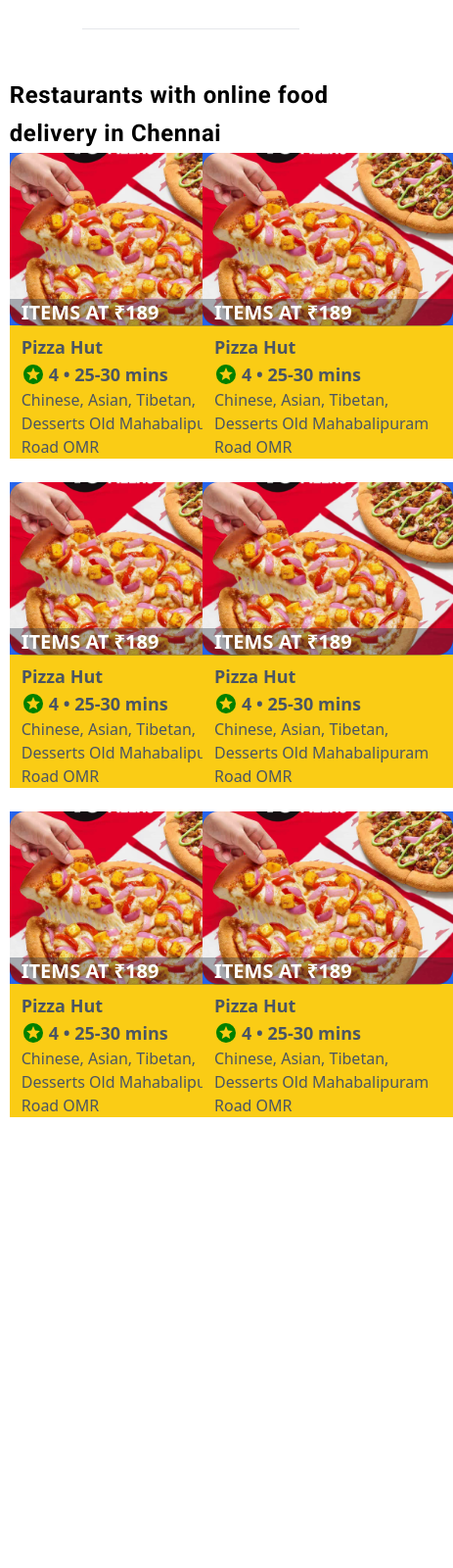
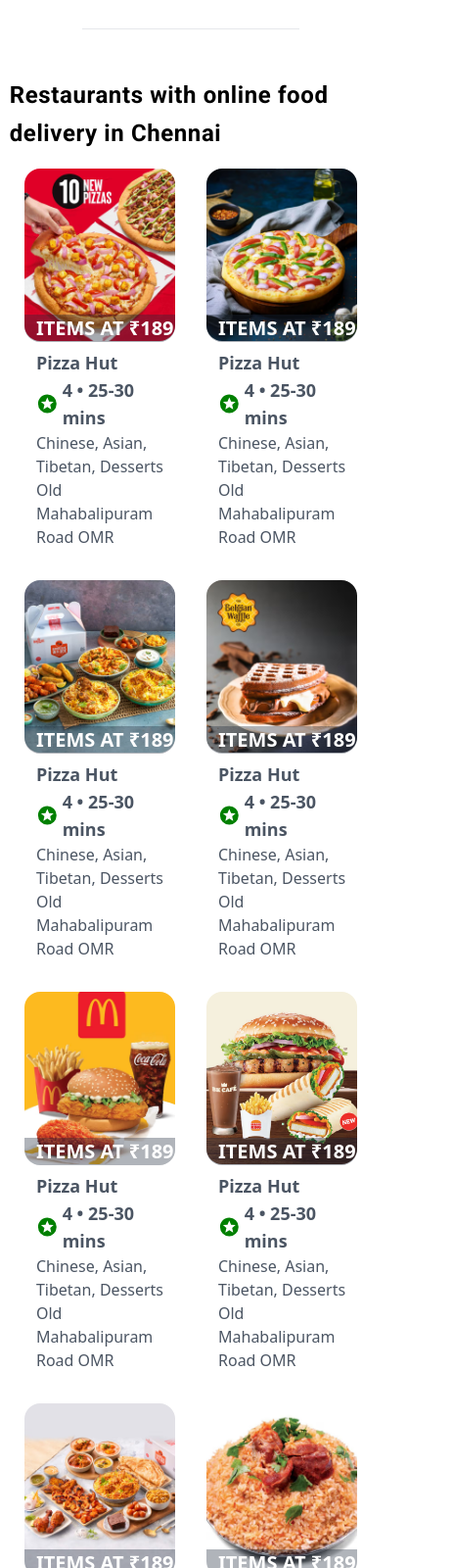
Before and after one commit to HAJITH-M/Food_Zone, a plain HTML site: page Index.html in a window 390 px wide. Shown: the part 821-2421 px from the top of the page at 98% size, 463 px wide, since content can reach past the window. Before the commit the page ends 1961 px from the top, so only its background shows below. Drawn offline with nearby package versions, Linux system fonts and the light colour scheme; a web font is replaced by a local one.

Commit message:
cards responsive now

```diff
--- a/Index.html
+++ b/Index.html
@@ -520,34 +520,33 @@
           <p
             class="font-[Roboto] text-2xl leading-relaxed tracking-wide font-bold"
           >
-          Restaurants with online food delivery in Chennai
-        </p>
+            Restaurants with online food delivery in Chennai
+          </p>
         </div>
-
       </div>
     </div>
 
+    <!-- cards -->
 
-            <!-- cards -->
-
-    <div class="2xl:container mx-auto">
-      <div class="w-[95%] md:w-[75%] grid grid-cols-2 md:grid-cols-4 gap-6 mx-auto ">
+    <div class="2xl:container mx-auto p-4">
+      <div class="w-[95%] mx-auto md:w-[75%] grid grid-cols-2 md:grid-cols-3 lg:grid-cols-4 gap-8">
         <!-- card - 1 -->
-        <div class="bg-yellow-400 w-64">
-          <div class="relative bg-blue-600 w-64">
+         <a href="" class="transform transition-transform duration-100 hover:scale-95">
+        <div>
+          <div class="relative">
             <p
-              class="font-roboto text-xl bg-rounded-bl-2xl bg-rounded-br-2xl bg-slate-800 bg-opacity-35 font-extrabold absolute top-73 translate-y-9 pl-3 mt-1 rounded-bl-2xl rounded-br-2xl text-white h-7 w-64 flex items-center"
+              class="font-roboto text-xl bg-slate-800 bg-opacity-35 font-extrabold absolute top-73 translate-y-9 pl-3 mt-1 rounded-bl-2xl rounded-br-2xl text-white h-7 w-full flex items-center"
             >
               ITEMS AT ₹189
             </p>
             <img
-              class="rounded-2xl w-64 object-cover h-44"
+              class="rounded-2xl w-full object-cover h-44"
               src="./assets/cardimage1.avif"
               alt="Card Image"
             />
           </div>
 
-          <div class="grid grid-cols-1 pt-2 pl-3 w-64">
+          <div class="grid grid-cols-1 pt-2 pl-3">
             <p class="text-lg text-gray-600 font-semibold">Pizza Hut</p>
             <div class="flex gap-1 items-center">
               <svg
@@ -567,23 +566,24 @@
             </p>
           </div>
         </div>
-
+  </a>
         <!-- card - 2 -->
-        <div class="bg-yellow-400 w-64">
-          <div class="relative bg-blue-600 w-64">
+         <a href="" class="transform transition-transform duration-100 hover:scale-95">
+        <div>
+          <div class="relative">
             <p
-              class="font-roboto text-xl bg-rounded-bl-2xl bg-rounded-br-2xl bg-slate-800 bg-opacity-35 font-extrabold absolute top-73 translate-y-9 pl-3 mt-1 rounded-bl-2xl rounded-br-2xl text-white h-7 w-64 flex items-center"
+              class="font-roboto text-xl bg-slate-800 bg-opacity-35 font-extrabold absolute top-73 translate-y-9 pl-3 mt-1 rounded-bl-2xl rounded-br-2xl text-white h-7 w-full flex items-center"
             >
               ITEMS AT ₹189
             </p>
             <img
-              class="rounded-2xl w-64 object-cover h-44"
-              src="./assets/cardimage1.avif"
+              class="rounded-2xl w-full object-cover h-44"
+              src="./assets/cardimage2.avif"
               alt="Card Image"
             />
           </div>
 
-          <div class="grid grid-cols-1 pt-2 pl-3 w-64">
+          <div class="grid grid-cols-1 pt-2 pl-3">
             <p class="text-lg text-gray-600 font-semibold">Pizza Hut</p>
             <div class="flex gap-1 items-center">
               <svg
@@ -603,23 +603,24 @@
             </p>
           </div>
         </div>
-
+  </a>
         <!-- card - 3 -->
-        <div class="bg-yellow-400 w-64">
-          <div class="relative bg-blue-600 w-64">
+         <a href="" class="transform transition-transform duration-100 hover:scale-95">
+        <div>
+          <div class="relative">
             <p
-              class="font-roboto text-xl bg-rounded-bl-2xl bg-rounded-br-2xl bg-slate-800 bg-opacity-35 font-extrabold absolute top-73 translate-y-9 pl-3 mt-1 rounded-bl-2xl rounded-br-2xl text-white h-7 w-64 flex items-center"
+              class="font-roboto text-xl bg-slate-800 bg-opacity-35 font-extrabold absolute top-73 translate-y-9 pl-3 mt-1 rounded-bl-2xl rounded-br-2xl text-white h-7 w-full flex items-center"
             >
               ITEMS AT ₹189
             </p>
             <img
-              class="rounded-2xl w-64 object-cover h-44"
-              src="./assets/cardimage1.avif"
+              class="rounded-2xl w-full object-cover h-44"
+              src="./assets/cardimage3.avif"
               alt="Card Image"
             />
           </div>
 
-          <div class="grid grid-cols-1 pt-2 pl-3 w-64">
+          <div class="grid grid-cols-1 pt-2 pl-3">
             <p class="text-lg text-gray-600 font-semibold">Pizza Hut</p>
             <div class="flex gap-1 items-center">
               <svg
@@ -639,23 +640,24 @@
             </p>
           </div>
         </div>
-
+  </a>
         <!-- card - 4 -->
-        <div class="bg-yellow-400 w-64">
-          <div class="relative bg-blue-600 w-64">
+         <a href="" class="transform transition-transform duration-100 hover:scale-95">
+        <div>
+          <div class="relative">
             <p
-              class="font-roboto text-xl bg-rounded-bl-2xl bg-rounded-br-2xl bg-slate-800 bg-opacity-35 font-extrabold absolute top-73 translate-y-9 pl-3 mt-1 rounded-bl-2xl rounded-br-2xl text-white h-7 w-64 flex items-center"
+              class="font-roboto text-xl bg-slate-800 bg-opacity-35 font-extrabold absolute top-73 translate-y-9 pl-3 mt-1 rounded-bl-2xl rounded-br-2xl text-white h-7 w-full flex items-center"
             >
               ITEMS AT ₹189
             </p>
             <img
-              class="rounded-2xl w-64 object-cover h-44"
-              src="./assets/cardimage1.avif"
+              class="rounded-2xl w-full object-cover h-44"
+              src="./assets/cardimage4.avif"
               alt="Card Image"
             />
           </div>
 
-          <div class="grid grid-cols-1 pt-2 pl-3 w-64">
+          <div class="grid grid-cols-1 pt-2 pl-3">
             <p class="text-lg text-gray-600 font-semibold">Pizza Hut</p>
             <div class="flex gap-1 items-center">
               <svg
@@ -675,23 +677,24 @@
             </p>
           </div>
         </div>
-
+</a>
         <!-- card - 5 -->
-        <div class="bg-yellow-400 w-64">
-          <div class="relative bg-blue-600 w-64">
+         <a href="" class="transform transition-transform duration-100 hover:scale-95">
+        <div>
+          <div class="relative">
             <p
-              class="font-roboto text-xl bg-rounded-bl-2xl bg-rounded-br-2xl bg-slate-800 bg-opacity-35 font-extrabold absolute top-73 translate-y-9 pl-3 mt-1 rounded-bl-2xl rounded-br-2xl text-white h-7 w-64 flex items-center"
+              class="font-roboto text-xl bg-slate-800 bg-opacity-35 font-extrabold absolute top-73 translate-y-9 pl-3 mt-1 rounded-bl-2xl rounded-br-2xl text-white h-7 w-full flex items-center"
             >
               ITEMS AT ₹189
             </p>
             <img
-              class="rounded-2xl w-64 object-cover h-44"
-              src="./assets/cardimage1.avif"
+              class="rounded-2xl w-full object-cover h-44"
+              src="./assets/cardimage5.avif"
               alt="Card Image"
             />
           </div>
 
-          <div class="grid grid-cols-1 pt-2 pl-3 w-64">
+          <div class="grid grid-cols-1 pt-2 pl-3">
             <p class="text-lg text-gray-600 font-semibold">Pizza Hut</p>
             <div class="flex gap-1 items-center">
               <svg
@@ -711,22 +714,24 @@
             </p>
           </div>
         </div>
-
-        <!-- card - 6 --><div class="bg-yellow-400 w-64">
-          <div class="relative bg-blue-600 w-64">
+</a>
+        <!-- card - 6 -->
+         <a href="" class="transform transition-transform duration-100 hover:scale-95">
+        <div>
+          <div class="relative">
             <p
-              class="font-roboto text-xl bg-rounded-bl-2xl bg-rounded-br-2xl bg-slate-800 bg-opacity-35 font-extrabold absolute top-73 translate-y-9 pl-3 mt-1 rounded-bl-2xl rounded-br-2xl text-white h-7 w-64 flex items-center"
+              class="font-roboto text-xl bg-slate-800 bg-opacity-35 font-extrabold absolute top-73 translate-y-9 pl-3 mt-1 rounded-bl-2xl rounded-br-2xl text-white h-7 w-full flex items-center"
             >
               ITEMS AT ₹189
             </p>
             <img
-              class="rounded-2xl w-64 object-cover h-44"
-              src="./assets/cardimage1.avif"
+              class="rounded-2xl w-full object-cover h-44"
+              src="./assets/cardimage6.avif"
               alt="Card Image"
             />
           </div>
 
-          <div class="grid grid-cols-1 pt-2 pl-3 w-64">
+          <div class="grid grid-cols-1 pt-2 pl-3">
             <p class="text-lg text-gray-600 font-semibold">Pizza Hut</p>
             <div class="flex gap-1 items-center">
               <svg
@@ -746,10 +751,85 @@
             </p>
           </div>
         </div>
+</a>
+        <!-- card - 7 -->
+         <a href="" class="transform transition-transform duration-100 hover:scale-95">
+        <div>
+          <div class="relative">
+            <p
+              class="font-roboto text-xl bg-slate-800 bg-opacity-35 font-extrabold absolute top-73 translate-y-9 pl-3 mt-1 rounded-bl-2xl rounded-br-2xl text-white h-7 w-full flex items-center"
+            >
+              ITEMS AT ₹189
+            </p>
+            <img
+              class="rounded-2xl w-full object-cover h-44"
+              src="./assets/cardimage7.avif"
+              alt="Card Image"
+            />
+          </div>
 
-        <!-- card - 7 -->
+          <div class="grid grid-cols-1 pt-2 pl-3">
+            <p class="text-lg text-gray-600 font-semibold">Pizza Hut</p>
+            <div class="flex gap-1 items-center">
+              <svg
+                viewBox="0 0 24 24"
+                fill="green"
+                height="1.5em"
+                width="1.5em"
+              >
+                <path
+                  d="M16.23 18L12 15.45 7.77 18l1.12-4.81-3.73-3.23 4.92-.42L12 5l1.92 4.53 4.92.42-3.73 3.23L16.23 18M12 2C6.47 2 2 6.5 2 12a10 10 0 0010 10 10 10 0 0010-10A10 10 0 0012 2z"
+                />
+              </svg>
+              <p class="text-lg text-gray-600 font-semibold">4 • 25-30 mins</p>
+            </div>
+            <p class="text-gray-600">
+              Chinese, Asian, Tibetan, Desserts Old Mahabalipuram Road OMR
+            </p>
+          </div>
+        </div>
+</a>
+        <!-- card - 8 -->
+         <a href="" class="transform transition-transform duration-100 hover:scale-95">
+        <div>
+          <div class="relative">
+            <p
+              class="font-roboto text-xl bg-slate-800 bg-opacity-35 font-extrabold absolute top-73 translate-y-9 pl-3 mt-1 rounded-bl-2xl rounded-br-2xl text-white h-7 w-full flex items-center"
+            >
+              ITEMS AT ₹189
+            </p>
+            <img
+              class="rounded-2xl w-full object-cover h-44"
+              src="./assets/cardimage8.avif"
+              alt="Card Image"
+            />
+          </div>
+
+          <div class="grid grid-cols-1 pt-2 pl-3">
+            <p class="text-lg text-gray-600 font-semibold">Pizza Hut</p>
+            <div class="flex gap-1 items-center">
+              <svg
+                viewBox="0 0 24 24"
+                fill="green"
+                height="1.5em"
+                width="1.5em"
+              >
+                <path
+                  d="M16.23 18L12 15.45 7.77 18l1.12-4.81-3.73-3.23 4.92-.42L12 5l1.92 4.53 4.92.42-3.73 3.23L16.23 18M12 2C6.47 2 2 6.5 2 12a10 10 0 0010 10 10 10 0 0010-10A10 10 0 0012 2z"
+                />
+              </svg>
+              <p class="text-lg text-gray-600 font-semibold">4 • 25-30 mins</p>
+            </div>
+            <p class="text-gray-600">
+              Chinese, Asian, Tibetan, Desserts Old Mahabalipuram Road OMR
+            </p>
+          </div>
+        </div>
+      </a>
+
       </div>
     </div>
+
 
     <script>
       const hamburger = document.getElementById("hamburger");
```
Also changed, not shown: assets/cardimage7.avif (added), assets/cardimage8.avif (added).
